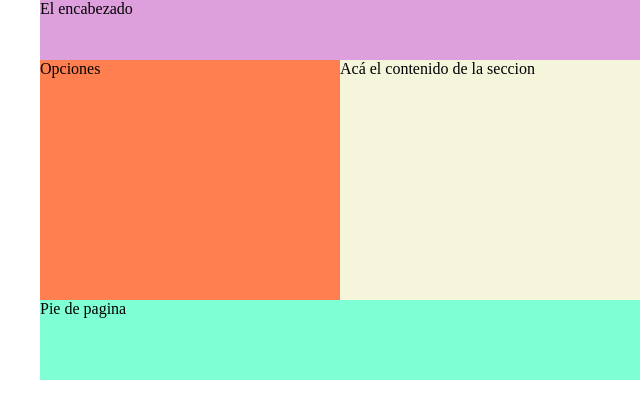
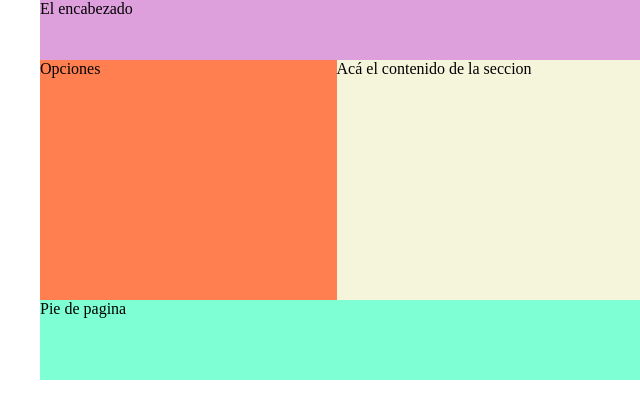
Before and after one commit to jhonnyagomez/ejercicioModeloCajas, a plain HTML site: page index.html in a window 1280 px wide. Shown: the full height of the page, 0-640 px from the left. Drawn offline with Linux system fonts and the light colour scheme.

Commit message:
Estructuras con grid

```diff
--- a/css.css
+++ b/css.css
@@ -6,32 +6,34 @@ body, html{
 header{
     background-color: plum;
     height: 60px;
-}
-
-section{
-    display: flex;
-    /*flex-direction: column-reverse;*/
-    background-color: green;
+    grid-area: header;
 }
 
 nav{
-    width: 25%;
     background-color: coral;
+    grid-area: menu;
 }
 
 footer{
     background-color: aquamarine;
     height: 80px;
+    grid-area: footer;
 }
 
 article{
     height: 240px;
-    width: 75%;
     background-color: beige;
+    grid-area: content;
 }
 
 #container {
     margin: 0 auto;
     background-color: orange;
     width: 1200px;
+    display: grid;
+    grid-template-areas:
+    'header header header header'
+    'menu content content content'
+    'footer footer footer footer'
+    ;
 }
--- a/index.html
+++ b/index.html
@@ -11,14 +11,12 @@
         <header id="encabezado">
             El encabezado
         </header>
-        <section>
             <nav>
                 Opciones
             </nav>
             <article>
                 Acá el contenido de la seccion
             </article>
-        </section>
         <footer>
             Pie de pagina
         </footer>
```
